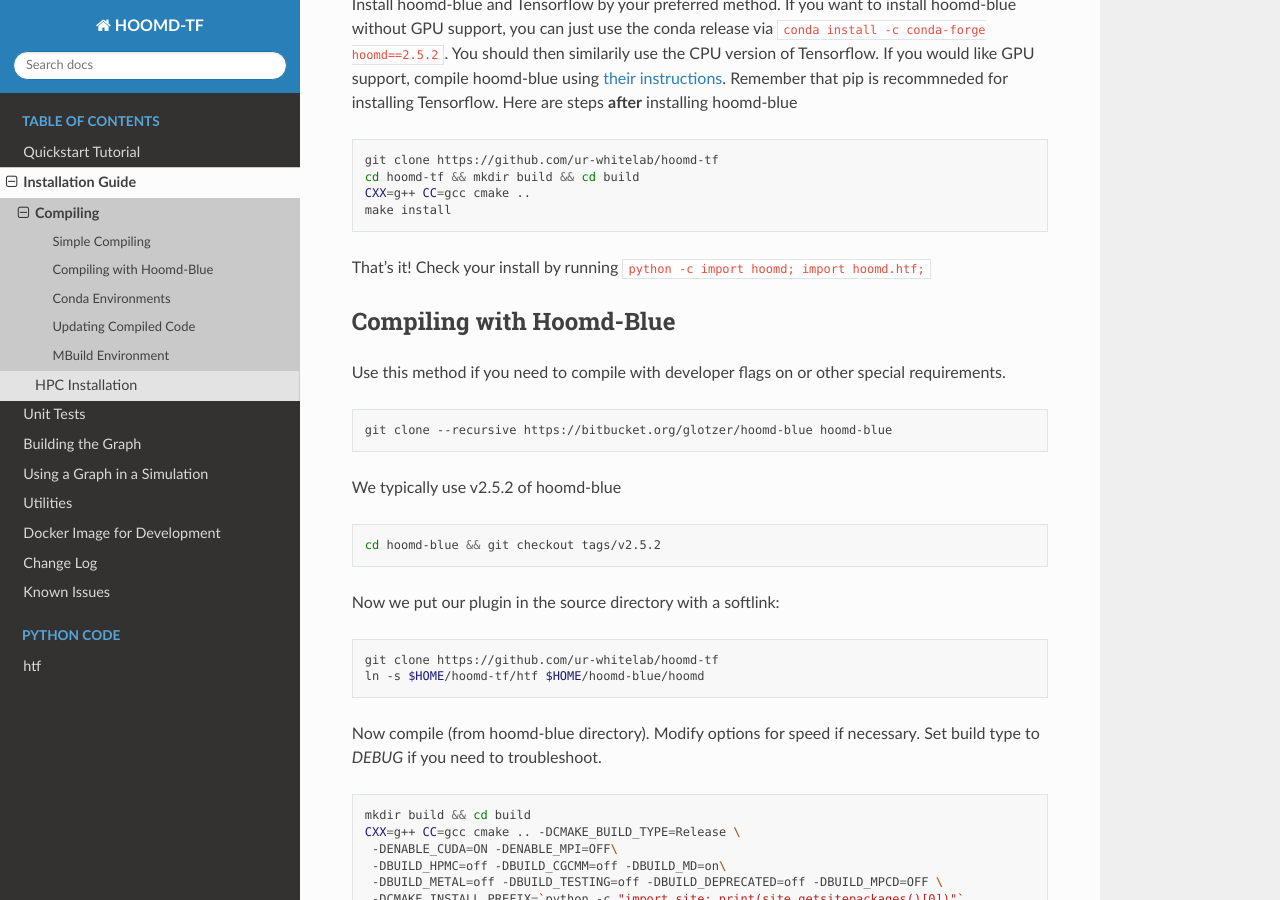
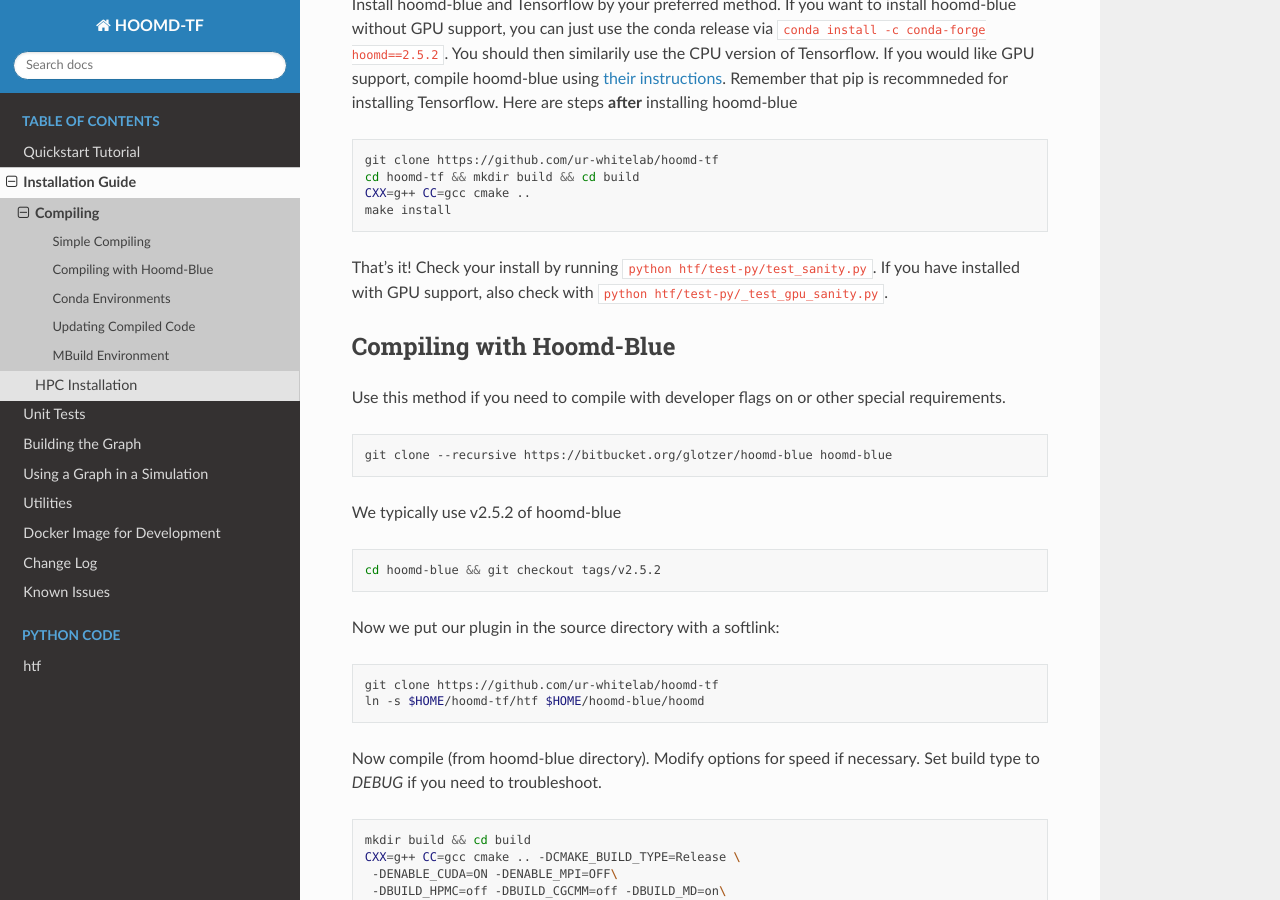
Before and after one commit to ur-whitelab/hoomd-tf, a Sphinx documentation site: the page built from sphinx-docs/source/compilation.rst, in a window 1280 px wide and 900 px high, scrolled down 601 px. Built offline with Sphinx 7.4.7 and the Read the Docs theme 2.0.0, drawn with Linux system fonts in a browser that asks for light colours.

Commit message:
Added note about sanity check for installs

```diff
--- a/sphinx-docs/source/compilation.rst
+++ b/sphinx-docs/source/compilation.rst
@@ -45,7 +45,9 @@
     CXX=g++ CC=gcc cmake ..
     make install
 
-That's it! Check your install by running ``python -c import hoomd; import hoomd.htf;``
+That's it! Check your install by running ``python
+htf/test-py/test_sanity.py``.  If you have installed with GPU support, also
+check with ``python htf/test-py/_test_gpu_sanity.py``.
 
 .. _compiling_with_hoomd_blue:
 
```
